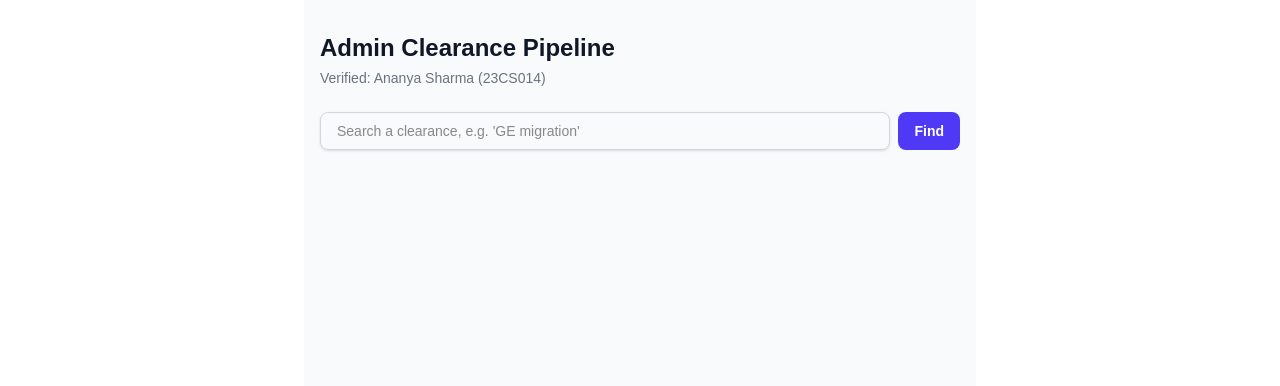
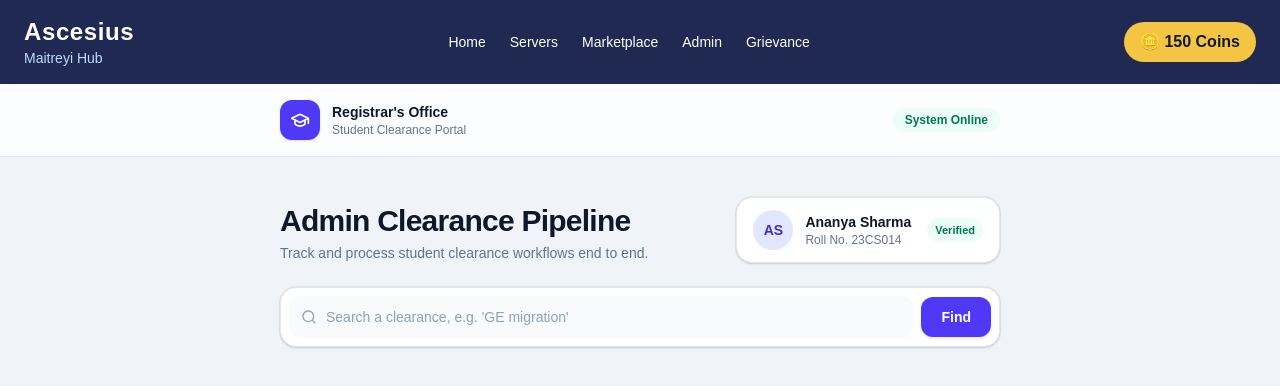
Before and after one commit to aparajitatiwari202-cmd/Ascesius-app, a Next.js app: page /admin in a window 1280 px wide. Shown: the top 386 px of the page. Built offline with nearby package versions, Linux system fonts and the light colour scheme.

Commit message:
Add Navbar to Admin page

```diff
--- a/pages/admin.jsx
+++ b/pages/admin.jsx
@@ -1,5 +1,7 @@
+// pages/admin.jsx
 import { useState, useEffect } from 'react';
 import FacultyToggle from '../components/FacultyToggle';
+import Navbar from '../components/Navbar';
 
 let sharedMock = null;
 try {
@@ -17,15 +19,16 @@ const FALLBACK_USER = {
 
 const currentUser = sharedMock?.currentUser || FALLBACK_USER;
 
+
 const CLEARANCE_DICTIONARY = {
-  ' migration': {
-    label: ' Migration Form',
+  'ge migration': {
+    label: 'GE Migration Form',
     faculty: 'Prof. R. Sharma',
     counter: 'Counter 3',
     document: 'migration_form.pdf',
   },
   migration: {
-    label: 'Migration Form',
+    label: 'GE Migration Form',
     faculty: 'Prof. R. Sharma',
     counter: 'Counter 3',
     document: 'migration_form.pdf',
@@ -88,60 +91,223 @@ export default function AdminClearancePipeline() {
     }
   }, [facultySigned]);
 
+  const completedSteps =
+    (prereqsPassed ? 1 : 0) +
+    (documentUploaded ? 1 : 0) +
+    (facultySigned ? 1 : 0) +
+    (adminSynced ? 1 : 0);
+  const progress = workflow ? Math.round((completedSteps / 4) * 100) : 0;
+
+  const initials = currentUser.name
+    .split(' ')
+    .map((n) => n[0])
+    .join('')
+    .slice(0, 2)
+    .toUpperCase();
+
   return (
-    <div className="mx-auto min-h-screen max-w-2xl bg-gray-50 px-4 py-8">
-      <h1 className="text-2xl font-bold text-gray-900">Admin Clearance Pipeline</h1>
-      <p className="mt-1 text-sm text-gray-500">
-        Verified: {currentUser.name} ({currentUser.rollNumber})
+    <div className="min-h-screen bg-gradient-to-b from-slate-100 to-slate-200/60">
+      <Navbar />
+      <header className="border-b border-slate-200 bg-white/80 backdrop-blur">
+        <div className="mx-auto flex max-w-3xl items-center justify-between px-4 py-4 sm:px-6">
+          <div className="flex items-center gap-3">
+            <div className="flex h-10 w-10 items-center justify-center rounded-xl bg-indigo-600 text-white shadow-sm">
+              <svg
+                aria-hidden="true"
+                className="h-5 w-5"
+                viewBox="0 0 24 24"
+                fill="none"
+                stroke="currentColor"
+                strokeWidth="2"
+                strokeLinecap="round"
+                strokeLinejoin="round"
+              >
+                <path d="M22 10v6M2 10l10-5 10 5-10 5z" />
+                <path d="M6 12v5c3 3 9 3 12 0v-5" />
+              </svg>
+            </div>
+            <div>
+              <p className="text-sm font-semibold text-slate-900">
+                Registrar&apos;s Office
               </p>
+              <p className="text-xs text-slate-500">Student Clearance Portal</p>
+            </div>
+          </div>
+          <span className="hidden rounded-full bg-emerald-50 px-3 py-1 text-xs font-semibold text-emerald-700 sm:inline">
+            System Online
+          </span>
+        </div>
+      </header>
 
-      <form onSubmit={handleSearch} className="mt-6 flex gap-2">
+      <main className="mx-auto max-w-3xl px-4 py-8 sm:px-6 sm:py-10">
+        <div className="flex flex-col gap-4 sm:flex-row sm:items-end sm:justify-between">
+          <div>
+            <h1 className="text-2xl font-bold tracking-tight text-slate-900 sm:text-3xl">
+              Admin Clearance Pipeline
+            </h1>
+            <p className="mt-1 text-sm text-slate-500">
+              Track and process student clearance workflows end to end.
+            </p>
+          </div>
+
+          <div className="flex items-center gap-3 rounded-2xl border border-slate-200 bg-white px-4 py-3 shadow-sm ring-1 ring-slate-900/5">
+            <div className="flex h-10 w-10 items-center justify-center rounded-full bg-indigo-100 text-sm font-semibold text-indigo-700">
+              {initials}
+            </div>
+            <div className="leading-tight">
+              <p className="text-sm font-semibold text-slate-900">
+                {currentUser.name}
+              </p>
+              <p className="text-xs text-slate-500">
+                Roll No. {currentUser.rollNumber}
+              </p>
+            </div>
+            <span className="ml-1 inline-flex items-center gap-1 rounded-full bg-emerald-50 px-2 py-1 text-[11px] font-semibold text-emerald-700">
+              Verified
+            </span>
+          </div>
+        </div>
+
+        <form
+          onSubmit={handleSearch}
+          className="mt-6 flex flex-col gap-2 rounded-2xl border border-slate-200 bg-white p-2 shadow-sm ring-1 ring-slate-900/5 sm:flex-row sm:items-center"
+        >
+          <div className="relative flex-1">
+            <svg
+              aria-hidden="true"
+              className="pointer-events-none absolute left-3 top-1/2 h-4 w-4 -translate-y-1/2 text-slate-400"
+              viewBox="0 0 24 24"
+              fill="none"
+              stroke="currentColor"
+              strokeWidth="2"
+              strokeLinecap="round"
+              strokeLinejoin="round"
+            >
+              <circle cx="11" cy="11" r="8" />
+              <path d="m21 21-4.3-4.3" />
+            </svg>
             <input
               type="text"
               value={query}
               onChange={(e) => setQuery(e.target.value)}
               placeholder="Search a clearance, e.g. 'GE migration'"
-          className="flex-1 rounded-lg border border-gray-300 px-4 py-2 text-sm shadow-sm focus:border-indigo-500 focus:outline-none"
+              className="w-full rounded-xl border border-transparent bg-slate-50 py-2.5 pl-9 pr-3 text-sm text-slate-900 placeholder:text-slate-400 focus:border-indigo-500 focus:bg-white focus:outline-none focus:ring-2 focus:ring-indigo-100"
             />
+          </div>
           <button
             type="submit"
-          className="rounded-lg bg-indigo-600 px-4 py-2 text-sm font-semibold text-white hover:bg-indigo-700"
+            className="rounded-xl bg-indigo-600 px-5 py-2.5 text-sm font-semibold text-white shadow-sm transition-colors hover:bg-indigo-700 focus:outline-none focus-visible:ring-2 focus-visible:ring-indigo-400 focus-visible:ring-offset-2"
           >
             Find
           </button>
         </form>
 
         {notFound && (
-        <p className="mt-3 text-sm text-red-500">
-          No matching workflow. Try "migration", "medical", "library due", or "bonafide".
-        </p>
+          <div className="mt-4 flex items-start gap-2 rounded-xl border border-red-100 bg-red-50 px-4 py-3 text-sm text-red-600">
+            <svg
+              aria-hidden="true"
+              className="mt-0.5 h-4 w-4 shrink-0"
+              viewBox="0 0 24 24"
+              fill="none"
+              stroke="currentColor"
+              strokeWidth="2"
+              strokeLinecap="round"
+              strokeLinejoin="round"
+            >
+              <circle cx="12" cy="12" r="10" />
+              <path d="M12 8v4M12 16h.01" />
+            </svg>
+            <span>
+              No matching workflow. Try &quot;migration&quot;, &quot;medical&quot;,
+              &quot;library due&quot;, or &quot;bonafide&quot;.
+            </span>
+          </div>
         )}
 
         {workflow && (
-        <div className="mt-6 space-y-4">
-          <h2 className="text-lg font-semibold text-gray-800">{workflow.label}</h2>
+          <div className="mt-8">
+            <div className="flex flex-col gap-3 rounded-2xl border border-slate-200 bg-white p-5 shadow-sm ring-1 ring-slate-900/5 sm:flex-row sm:items-center sm:justify-between">
+              <div>
+                <p className="text-xs font-semibold uppercase tracking-wide text-indigo-500">
+                  Active Workflow
+                </p>
+                <h2 className="mt-1 text-lg font-semibold text-slate-900">
+                  {workflow.label}
+                </h2>
+              </div>
+              <div className="sm:text-right">
+                <p className="text-xs font-medium text-slate-500">
+                  {completedSteps} of 4 steps
+                </p>
+                <div className="mt-1.5 h-2 w-full min-w-[9rem] overflow-hidden rounded-full bg-slate-100 sm:w-40">
+                  <div
+                    className="h-full rounded-full bg-indigo-600 transition-all duration-500"
+                    style={{ width: `${progress}%` }}
+                  />
+                </div>
+              </div>
+            </div>
 
-          <div className="rounded-xl border border-gray-200 bg-white p-4 shadow-sm">
-            <p className="text-sm font-medium text-gray-500">Step 1 - Automated Prerequisites</p>
-            <p className={`mt-1 text-base font-semibold ${prereqsPassed ? 'text-green-600' : 'text-red-500'}`}>
+            <div className="mt-4 space-y-4">
+              <div className="rounded-2xl border border-slate-200 bg-white p-5 shadow-sm ring-1 ring-slate-900/5">
+                <div className="flex items-start gap-3">
+                  <span
+                    className={`mt-0.5 flex h-8 w-8 shrink-0 items-center justify-center rounded-full text-sm font-semibold ${
+                      prereqsPassed
+                        ? 'bg-emerald-100 text-emerald-700'
+                        : 'bg-red-100 text-red-600'
+                    }`}
+                  >
+                    1
+                  </span>
+                  <div>
+                    <p className="text-xs font-semibold uppercase tracking-wide text-slate-400">
+                      Automated Prerequisites
+                    </p>
+                    <p
+                      className={`mt-1 text-sm font-semibold ${
+                        prereqsPassed ? 'text-emerald-600' : 'text-red-500'
+                      }`}
+                    >
                       {prereqsPassed
                         ? `Passed: attendance ${currentUser.attendance}%, 0 dues`
                         : `Failed: attendance ${currentUser.attendance}%, dues pending`}
                     </p>
                   </div>
+                </div>
+              </div>
 
-          <div className="rounded-xl border border-gray-200 bg-white p-4 shadow-sm">
-            <div className="flex items-center justify-between">
+              <div className="rounded-2xl border border-slate-200 bg-white p-5 shadow-sm ring-1 ring-slate-900/5">
+                <div className="flex items-start justify-between gap-4">
+                  <div className="flex items-start gap-3">
+                    <span
+                      className={`mt-0.5 flex h-8 w-8 shrink-0 items-center justify-center rounded-full text-sm font-semibold ${
+                        documentUploaded
+                          ? 'bg-emerald-100 text-emerald-700'
+                          : 'bg-amber-100 text-amber-700'
+                      }`}
+                    >
+                      2
+                    </span>
                     <div>
-                <p className="text-sm font-medium text-gray-500">Step 2 - Uploaded Document</p>
-                <p className={`mt-1 text-base font-semibold ${documentUploaded ? 'text-green-600' : 'text-yellow-600'}`}>
-                  {documentUploaded ? `${workflow.document} - Verified` : `${workflow.document} - Awaiting upload`}
+                      <p className="text-xs font-semibold uppercase tracking-wide text-slate-400">
+                        Uploaded Document
                       </p>
+                      <p
+                        className={`mt-1 text-sm font-semibold ${
+                          documentUploaded ? 'text-emerald-600' : 'text-amber-600'
+                        }`}
+                      >
+                        {documentUploaded
+                          ? `${workflow.document} - Verified`
+                          : `${workflow.document} - Awaiting upload`}
+                      </p>
+                    </div>
                   </div>
                   {!documentUploaded && (
                     <button
                       onClick={() => setDocumentUploaded(true)}
-                  className="rounded-lg bg-gray-800 px-3 py-2 text-sm font-medium text-white hover:bg-gray-900"
+                      className="shrink-0 rounded-xl bg-slate-800 px-4 py-2 text-sm font-medium text-white shadow-sm transition-colors hover:bg-slate-900 focus:outline-none focus-visible:ring-2 focus-visible:ring-slate-400 focus-visible:ring-offset-2"
                     >
                       Simulate Upload
                     </button>
@@ -156,14 +322,37 @@ export default function AdminClearancePipeline() {
                 />
               )}
 
-          <div className="rounded-xl border border-gray-200 bg-white p-4 shadow-sm">
-            <p className="text-sm font-medium text-gray-500">Step 4 - Admin Section Sync</p>
-            <p className={`mt-1 text-base font-semibold ${adminSynced ? 'text-green-600' : 'text-gray-400'}`}>
-              {adminSynced ? `Status updated - ${workflow.counter} dispatched` : 'Waiting on faculty sign-off'}
+              <div className="rounded-2xl border border-slate-200 bg-white p-5 shadow-sm ring-1 ring-slate-900/5">
+                <div className="flex items-start gap-3">
+                  <span
+                    className={`mt-0.5 flex h-8 w-8 shrink-0 items-center justify-center rounded-full text-sm font-semibold ${
+                      adminSynced
+                        ? 'bg-emerald-100 text-emerald-700'
+                        : 'bg-slate-100 text-slate-400'
+                    }`}
+                  >
+                    4
+                  </span>
+                  <div>
+                    <p className="text-xs font-semibold uppercase tracking-wide text-slate-400">
+                      Admin Section Sync
+                    </p>
+                    <p
+                      className={`mt-1 text-sm font-semibold ${
+                        adminSynced ? 'text-emerald-600' : 'text-slate-400'
+                      }`}
+                    >
+                      {adminSynced
+                        ? `Status updated - ${workflow.counter} dispatched`
+                        : 'Waiting on faculty sign-off'}
                     </p>
                   </div>
                 </div>
+              </div>
+            </div>
+          </div>
         )}
+      </main>
     </div>
   );
 }
```
Lines whose indentation alone changed are shown as unchanged.
